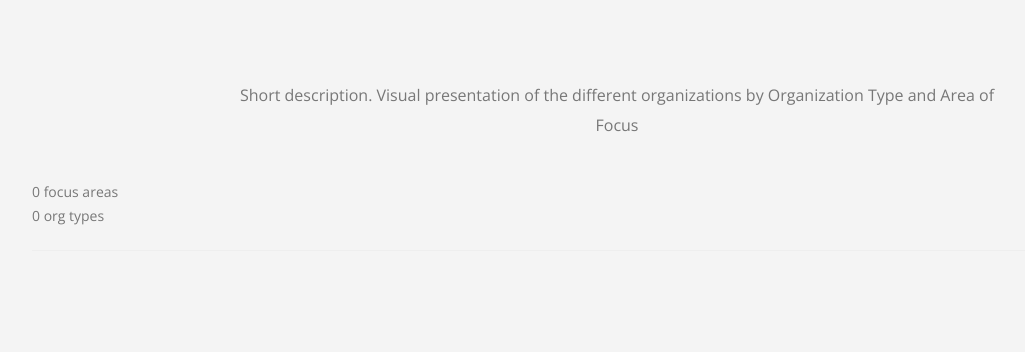
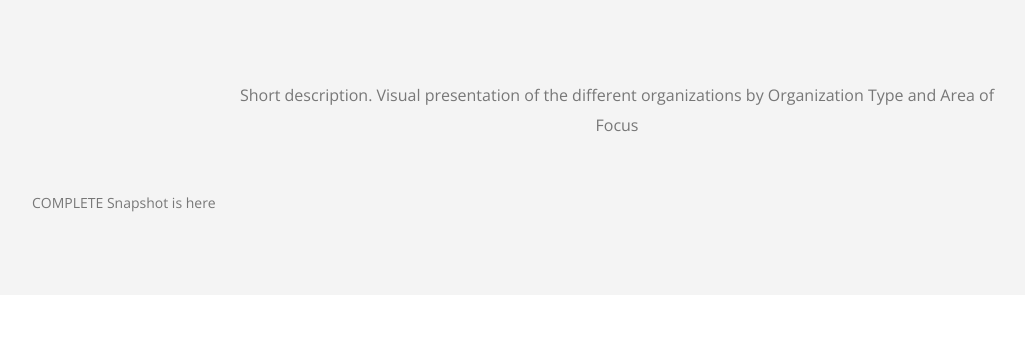
Before and after one commit to daveselinger/greenbase, a PHP site: page /snapshot.php in a window 1280 px wide. Shown: the part 94-446 px from the top of the page, without its empty margins (23-1048 px from the left). Run offline with PHP 8.4, Linux system fonts and the light colour scheme; data that the repository does not hold is empty.

Commit message:
switching to AJSON data retrieval

```diff
--- /dev/null
+++ b/snapshot_layout.php
@@ -0,0 +1,14 @@
+[
+{
+"display": "JavaScript Tutorial",
+"url": "http://www.w3schools.com/js/default.asp"
+},
+{
+"display": "HTML Tutorial",
+"url": "http://www.w3schools.com/html/default.asp"
+},
+{
+"display": "CSS Tutorial",
+"url": "http://www.w3schools.com/css/default.asp""
+}
+]
--- a/snapshot_logic.php
+++ b/snapshot_logic.php
@@ -1,83 +1,51 @@
-<?php
-include 'database_init.php';
+<div id="snapshot">Snapshot loading... <img src="./img/lightbox/loading.gif"></div>
+<script language="javascript">
+var xmlhttp = new XMLHttpRequest();
+var url = "./snapshot_orgs.php";
+var done = 0;
+var xmlhttp2 = new XMLHttpRequest();
+var url2 = "./snapshot_layout.php";
 
-// PHP code
-function writeOrg($orgName, $logoUrl, $description, $size) {
-  echo "<SPAN TITLE=\"" . $description . "\"><IMG ALT=\"" . $orgName . "\" WIDTH=" . $size . " HEIGHT=" . $size . " SRC='" . $logoUrl . "'></SPAN>";
+function drawSnapshot() {
+  var snapshotDiv = document.getElementById("snapshot");
+  snapshotDiv.innerHTML = "COMPLETE Snapshot is here";
 }
 
-$con = getDBConnection();
-// Create a temporary table with the counts for each cell
-$query = "CREATE TEMPORARY TABLE snapshot_counts AS SELECT org_type, focus, count(1) AS total FROM orgs GROUP BY org_type, focus";
-if (!$con->query($query)) {
-    exit ("Unable to make table");
+xmlhttp.onreadystatechange = function() {
+  if (xmlhttp.readyState == 4 && xmlhttp.status == 200) {
+
+    try {
+      orgs = JSON.parse(xmlhttp.responseText);
+    } catch (e) {
+      alert (e);
+   }
+
+    done++;
+    if (done == 2) {
+      drawSnapshot();
+    }
+  }
 }
-if (!$con->query("ALTER TABLE snapshot_counts ADD INDEX (org_type, focus)")) {
-  exit ("Unable to add index");
+
+xmlhttp2.onreadystatechange = function() {
+  if (xmlhttp2.readyState == 4 && xmlhttp2.status == 200) {
+    try {
+      layout = JSON.parse(xmlhttp2.responseText);
+    } catch (e) {
+      alert(e);
+    }
+    done++;
+    if (done == 2) {
+      drawSnapshot();
+    }
+  }
 }
-$focus_list = array();
-$query = "SELECT focus FROM focus_list ORDER BY focus_order, focus";
-$results = $con->query($query);
-while ($row = $results->fetch_assoc()) {
-  $focus_list[] = $row["focus"];
-}
-$results->free_result();
-echo count($focus_list) . " focus areas<br>";
-$org_type_list = array();
-$query = "SELECT org_type FROM org_type_list ORDER BY org_type_order, org_type";
-$results = $con->query($query);
-while ($row = $results->fetch_assoc()) {
-  $org_type_list[] = $row["org_type"];
-}
-$results->free_result();
-echo count($org_type_list) . " org types<br>";
-echo '<hr>';
-$query = "CREATE TEMPORARY TABLE snapshot_data AS SELECT orgs.*, snapshot_counts.total FROM orgs LEFT JOIN snapshot_counts on (orgs.org_type = snapshot_counts.org_type AND orgs.focus = snapshot_counts.focus) ORDER BY orgs.org_type ASC, orgs.focus ASC";
-if (!$con->query($query)) {
-    exit ("Unable to make table");
-}
-if (!$con->query("ALTER TABLE snapshot_data ADD INDEX (org_type, focus)")) {
-  exit ("Unable to add index");
-}
-$query = "SELECT name, logo_url, description, total FROM snapshot_data WHERE org_type = ? AND focus = ?";
-$stmt = $con->prepare($query);
-echo '<table>';
-foreach($org_type_list as $org_type) {
-  echo '<tr><td>' . $org_type . '</td>';
-  foreach($focus_list as $focus) {
-    echo '<td>';
-    $stmt->bind_param("ss", $org_type, $focus);
-    $count = 0;
-    $stmt->execute();
-    $stmt->bind_result($name, $logo_url, $description, $total);
-    while ($stmt->fetch()) {
-      $count++;
-      $size = 100;
-      $breakpoint = 1;
-      if ($total >= 9) {
-        $size = 50;
-        $breakpoint = 3;
-      } elseif ($total >= 4) {
-        $size = 60;
-        $breakpoint = 2;
-      } elseif ($total > 2) {
-        $size = 100;
-        $breakpoint = 2;
-      }
-      writeOrg($name, $logo_url, $description, $size);
-      if ($count == $breakpoint) {
-        echo '<br>';
-        $count = 0;
-      }
-    }
-    echo '</td>';
-  }
-  echo '</tr>';
-}
-echo '<tr><td></td>';
-foreach($focus_list as $focus) {
-  echo '<td>' . $focus . '</td>';
-}
-echo '</tr></table>';
-$con->close();
-?>
+
+window.onload = function() {
+  xmlhttp.open("GET", url, true);
+  xmlhttp.send();
+
+  xmlhttp2.open("GET", url2, true);
+  xmlhttp2.send();
+};
+</script>
--- /dev/null
+++ b/snapshot_orgs.php
@@ -0,0 +1,14 @@
+[
+{
+"display": "JavaScript Tutorial",
+"url": "http://www.w3schools.com/js/default.asp"
+},
+{
+"display": "HTML Tutorial",
+"url": "http://www.w3schools.com/html/default.asp"
+},
+{
+"display": "CSS Tutorial",
+"url": "http://www.w3schools.com/css/default.asp"
+}
+]
```
